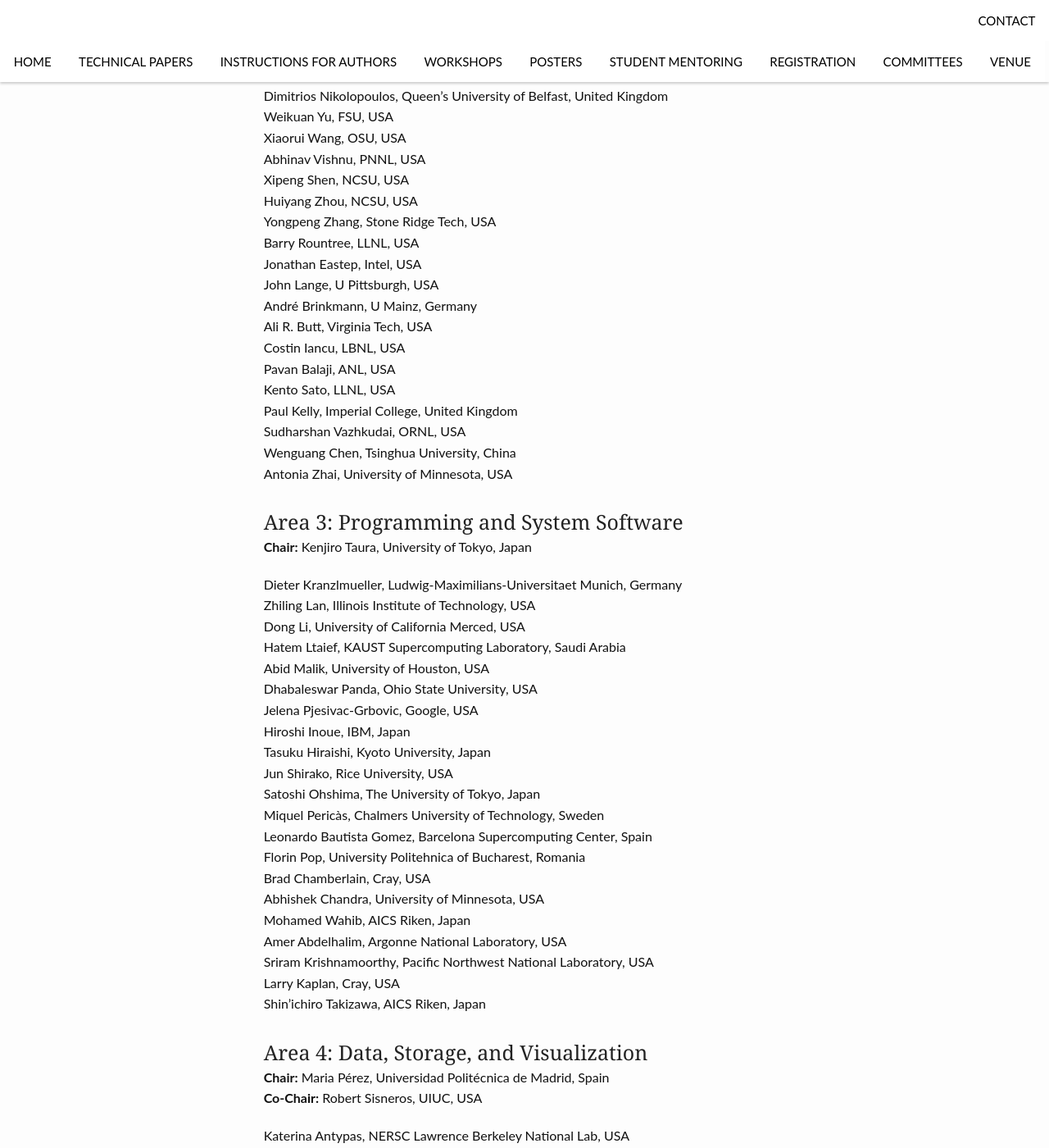
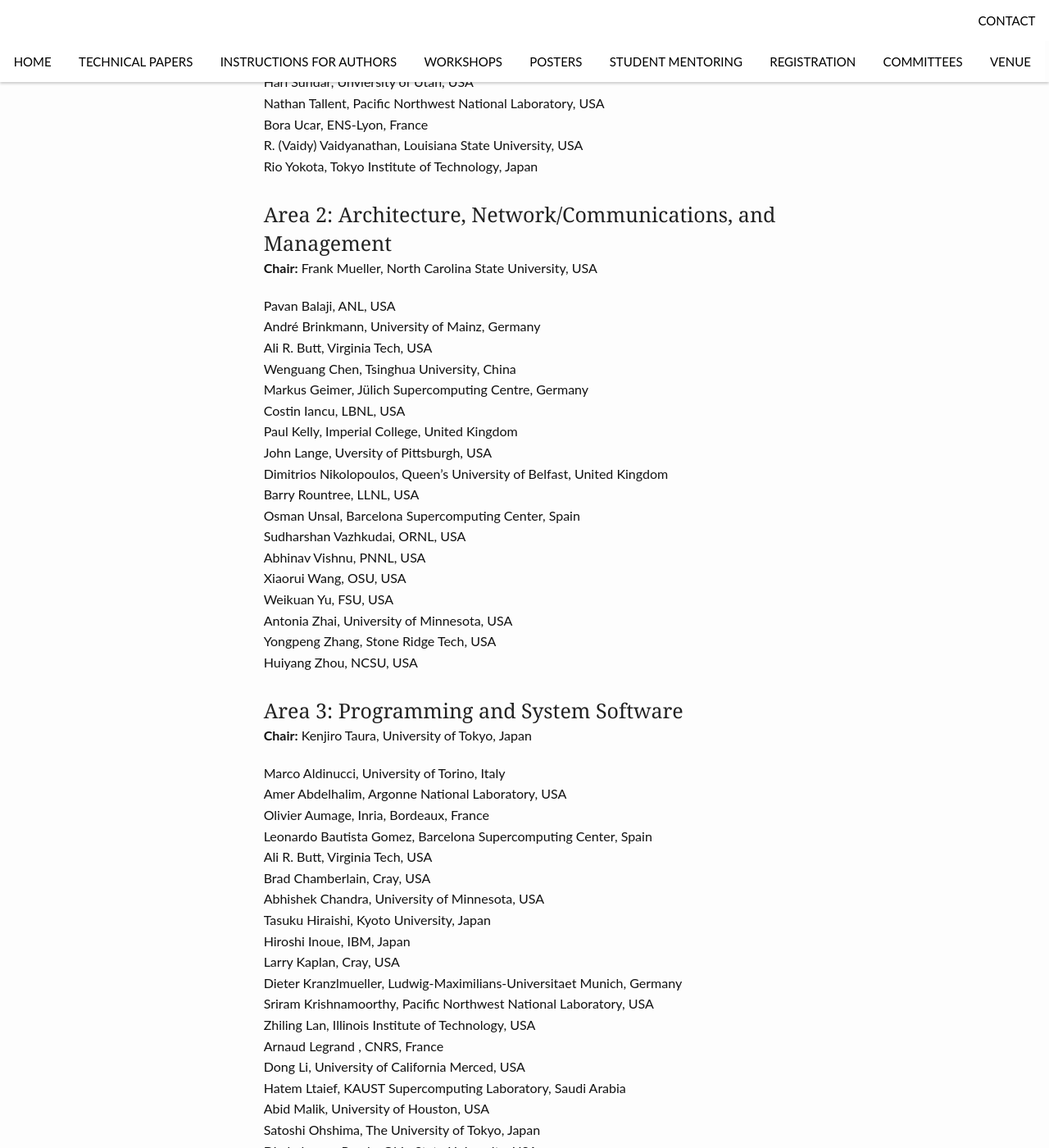
Before and after one commit to cluster17/cluster17.github.io, a Jekyll site: the page built from committees/index.md, in a window 1280 px wide and 1400 px high, scrolled down 3279 px. Shown: the whole window at 82% size. Built offline with Jekyll 4.4.1, drawn with Linux system fonts in a browser that asks for light colours; some of the changed text lies outside the part shown.

Commit message:
PC update

```diff
--- a/committees/index.md
+++ b/committees/index.md
@@ -84,7 +84,10 @@ Masaaki Kondo, University of Tokyo, Japan
 <b>Chair:</b> Michela Taufer, University of Delaware, USA<br>
 <b>Co-Chair:</b> Aparna Chandramowlishwaran, University of California, Irvine<br>
 
+Engin Arslan, University of Illinois at Urbana-Champaign, USA<br>
+Ariful Azad, Lawrence Berkeley National Laboratory, USA<br>
 Aydin Buluc, Lawrence Berkeley National Laboratory, USA<br>
+Adrián Castelló, Universitat Jaume I, Spain<br>
 Sunita Chandrasekaran, University of Delaware, USA<br>
 Kyle Chard, Unviersiy of Chicago, USA<br>
 Pietro Cicotti, San Diego Supercomputing Center, USA<br>
@@ -94,85 +97,104 @@ Trilce Estrada, University of New Mexico, USA<br>
 Rafael Ferreira da Silva, University of South California, USA<br>
 Rong Ge, Clemson University, USA<br>
 Kartik Gopalan, Binghamton University, USA<br>
+Roland Haas, University of Illinois at Urbana-Champaign, USA<br>
 Michael Heroux, Sandia National Laboratories, USA<br>
 Travis Johnston, Oak Ridge National Laboratory, USA<br>
+Volodymyr Kindratenko, University of Illinois at Urbana-Champaign, USA<br>
+Uma Klaassen, University of Texas El Paso, USA<br>
 Johannes Langguth, Simula Research Laboratory, Norway<br>
 Daniele Lezzi, Barcelona Supercomputing Center, Spain<br>
 Piotr R Luszczek, University of Tennesee, Knoxville, USA<br>
 Kamesh Madduri, The Pennsylvania State University, USA<br>
 Maciej Malawski, AGH University of the Science and Technology, Poland<br>
 Jonathan Marti, Barcelona Supercomputing Center, Spain<br>
+Vishal Mehta, Barcelona Supercomputer Center, Spain<br>
+Alberto Miranda, Barcelona Supercomputer Center, Spain<br>
 Sherley Moore, University of Texas at El Paso, USA<br>
+Ramon Nou, Barcelona Supercomputer Center, Spain<br>
 John Owens, University of California Davis, USA<br>
 Vivek Pallipuram, University of the Pacific, USA<br>
 Tapasya Patki, Lawrence Livermore National Laboratory, USA<br>
 Olga Pearce, Lawrence Livermore National Laboratory, USA<br>
 Antonio Pena, Barcelona Supercomputer Center, Spain<br>
-Fabrizio Petrini, Intel, USA<br>
+Swann Perarnau, Argonne National Laboratory, USA<br>
 Anna Queralt, BarcelonaSupercomputing Center, Spain<br>
 Sivasankaran Rajamanickam, Sandia National Laboratories, USA<br>
 Amanda Randles, Duke University, USA<br>
+Ahmet Erdem Sarıyüce, Sandia National Laboratories, USA<br>
 Erik Saule, University of North Carolina at Charlotte, USA<br>
 Suzanne Shontz, University of Kansas, USA<br>
 Min Si, Argonne National Laboratory, USA<br>
 Francesco Silvestri, IT University of Copenhagen, Denmark<br>
 Raul Sirvent, BarcelonaSupercomputing Center, Spain<br>
+Shaden Smith, University of Minnesota, USA<br>
 Hari Sundar, Unviersity of Utah, USA<br>
 Nathan Tallent, Pacific Northwest National Laboratory, USA<br>
+Bora Ucar, ENS-Lyon, France<br>
 R. (Vaidy) Vaidyanathan, Louisiana State University, USA<br>
 Rio Yokota, Tokyo Institute of Technology, Japan<br>
+
+
+
 
 
 <h3>Area 2: Architecture, Network/Communications, and Management</h3>
 <b>Chair:</b> Frank Mueller, North Carolina State University, USA<br>
 
+Pavan Balaji, ANL, USA<br>
+André Brinkmann, University of Mainz, Germany<br>
+Ali R. Butt, Virginia Tech, USA<br>
+Wenguang Chen, Tsinghua University, China<br>
+Markus Geimer, Jülich Supercomputing Centre, Germany<br>
+Costin Iancu, LBNL, USA<br>
+Paul Kelly, Imperial College, United Kingdom<br>
+John Lange, Uversity of Pittsburgh, USA<br>
+Dimitrios Nikolopoulos, Queen’s University of Belfast, United Kingdom<br>
+Barry Rountree, LLNL, USA<br>
 Osman Unsal, Barcelona Supercomputing Center, Spain<br>
-Markus Geimer, Jülich Supercomputing Centre, Germany<br>
-Dimitrios Nikolopoulos, Queen’s University of Belfast, United Kingdom<br>
+Sudharshan Vazhkudai, ORNL, USA<br>
+Abhinav Vishnu, PNNL, USA<br>
+Xiaorui Wang, OSU, USA<br>
 Weikuan Yu, FSU, USA<br>
-Xiaorui Wang, OSU, USA<br>
-Abhinav Vishnu, PNNL, USA<br>
-Xipeng Shen, NCSU, USA<br>
+Antonia Zhai, University of Minnesota, USA<br>
+Yongpeng Zhang, Stone Ridge Tech, USA<br>
 Huiyang Zhou, NCSU, USA<br>
-Yongpeng Zhang, Stone Ridge Tech, USA<br>
-Barry Rountree, LLNL, USA<br>
-Jonathan Eastep, Intel, USA<br>
-John Lange, U Pittsburgh, USA<br>
-André Brinkmann, U Mainz, Germany<br>
-Ali R. Butt, Virginia Tech, USA<br>
-Costin Iancu, LBNL, USA<br>
-Pavan Balaji, ANL, USA<br>
-Kento Sato, LLNL, USA<br>
-Paul Kelly, Imperial College, United Kingdom<br>
-Sudharshan Vazhkudai, ORNL, USA<br>
-Wenguang Chen, Tsinghua University, China<br>
-Antonia Zhai, University of Minnesota, USA<br>
 
 
 <h3>Area 3: Programming and System Software</h3>
 <b>Chair:</b> Kenjiro Taura, University of Tokyo, Japan<br>
 
+Marco Aldinucci, University of Torino, Italy <br>
+Amer Abdelhalim, Argonne National Laboratory, USA<br>
+Olivier Aumage, Inria, Bordeaux, France <br>
+Leonardo Bautista Gomez, Barcelona Supercomputing Center, Spain<br>
+Ali R. Butt, Virginia Tech, USA<br>
+Brad Chamberlain, Cray, USA<br>
+Abhishek Chandra, University of Minnesota, USA<br>
+Tasuku Hiraishi, Kyoto University, Japan<br>
+Hiroshi Inoue, IBM, Japan<br>
+Larry Kaplan, Cray, USA<br>
 Dieter Kranzlmueller, Ludwig-Maximilians-Universitaet Munich, Germany<br>
+Sriram Krishnamoorthy, Pacific Northwest National Laboratory, USA<br>
 Zhiling Lan, Illinois Institute of Technology, USA<br>
+Arnaud Legrand , CNRS, France <br>
 Dong Li, University of California Merced, USA<br>
 Hatem Ltaief, KAUST Supercomputing Laboratory, Saudi Arabia<br>
 Abid Malik, University of Houston, USA<br>
+Satoshi Ohshima, The University of Tokyo, Japan<br>
 Dhabaleswar Panda, Ohio State University, USA<br>
+Christian Pérez, INRIA, France <br>
+Miquel Pericàs, Chalmers University of Technology, Sweden<br>
+Dana Petcu, West University of Timisoara, Romania <br>
 Jelena Pjesivac-Grbovic, Google, USA<br>
-Hiroshi Inoue, IBM, Japan<br>
-Tasuku Hiraishi, Kyoto University, Japan<br>
+Florin Pop, University Politehnica of Bucharest, Romania<br>
+Kento Sato, LLNL, USA<br>
+Xipeng Shen, NCSU, USA<br>
 Jun Shirako, Rice University, USA<br>
-Satoshi Ohshima, The University of Tokyo, Japan<br>
-Miquel Pericàs, Chalmers University of Technology, Sweden<br>
-Leonardo Bautista Gomez, Barcelona Supercomputing Center, Spain<br>
-Florin Pop, University Politehnica of Bucharest, Romania<br>
-Brad Chamberlain, Cray, USA<br>
-Abhishek Chandra, University of Minnesota, USA<br>
+Shin’ichiro Takizawa, AICS Riken, Japan<br>
+Domenico Talia, University of Calabria, Italy <br>
+Massimo Torquati, University of Pisa, Italy <br>
 Mohamed Wahib, AICS Riken, Japan<br>
-Amer Abdelhalim, Argonne National Laboratory, USA<br>
-Sriram Krishnamoorthy, Pacific Northwest National Laboratory, USA<br>
-Larry Kaplan, Cray, USA<br>
-Shin’ichiro Takizawa, AICS Riken, Japan<br>
 
 
 <h3>Area 4: Data, Storage, and Visualization</h3>
@@ -188,13 +210,12 @@ Hank Childs,  University of Oregon, USA<br>
 Toni Cortes,  Barcelona Supercomputing Center, Spain<br>
 Alexandru Costan,  Inria and INSA Rennes, France<br>
 Matthieu Dorier,  Argonne National Lab, USA<br>
-Kelly Gaither, Texas Advanced Computing Center, USA<br>
 Pilar Gonzalez-Ferez,  Universidad de Murcia, Spain<br>
 Jian Huang,  University of Tennessee, USA<br>
 Shadi Ibrahim,  INRIA Rennes, France<br>
 Florin Isaila,  Universidad Carlos III de Madrid, Spain<br>
 Hai Jin,  Huazhong University of Science and Technology, China<br>
-Quincey Koziol,  HDF Group, USA<br>
+Pierre Matri, Universidad Politécnica de Madrid, Spain<br>
 Laura Monroe, Los Alamos National Laboratory, USA<br>
 Bogdan Nicolae, Huawei Technologies - European Research Center, Germany<br>
 JorJi Nonaka, RIKEN Advanced Institute for Computational Science, Japan<br>
```
